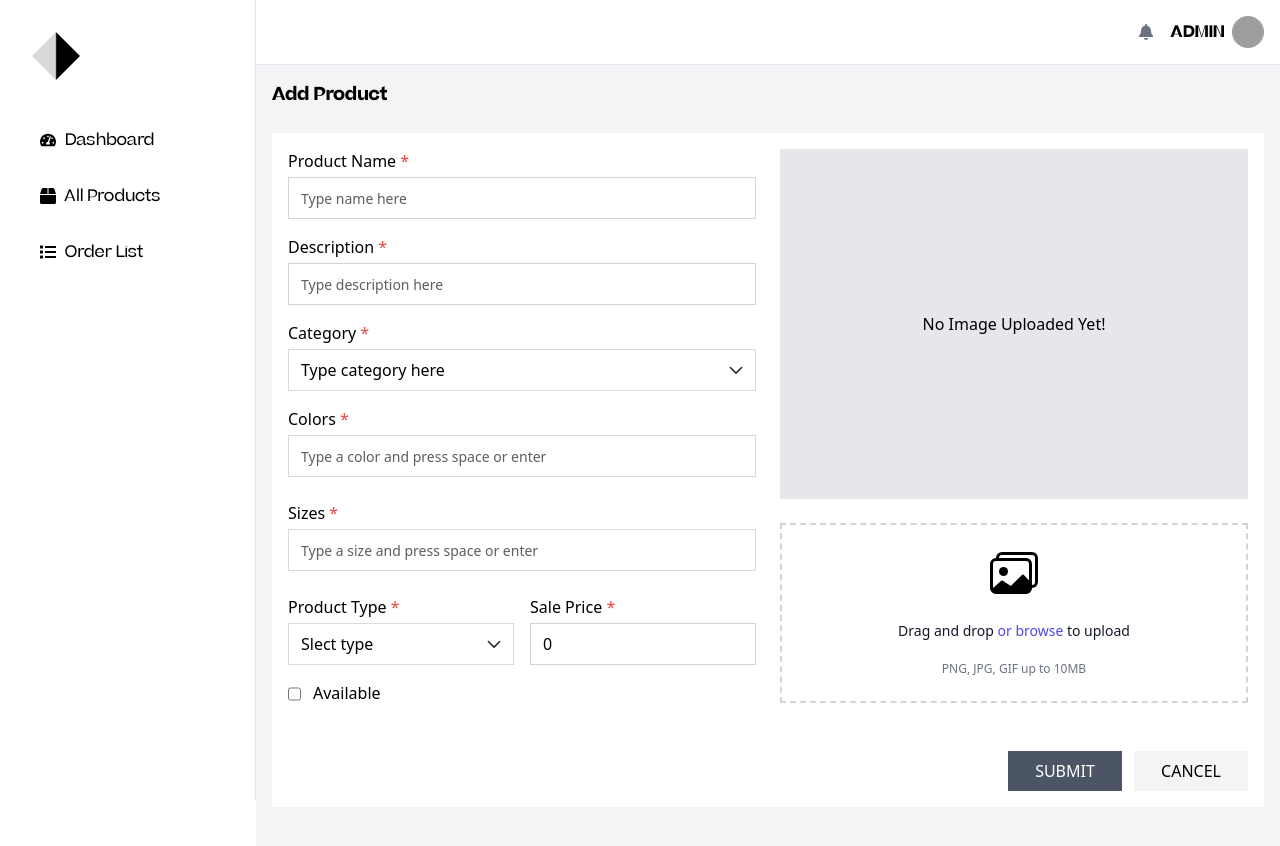
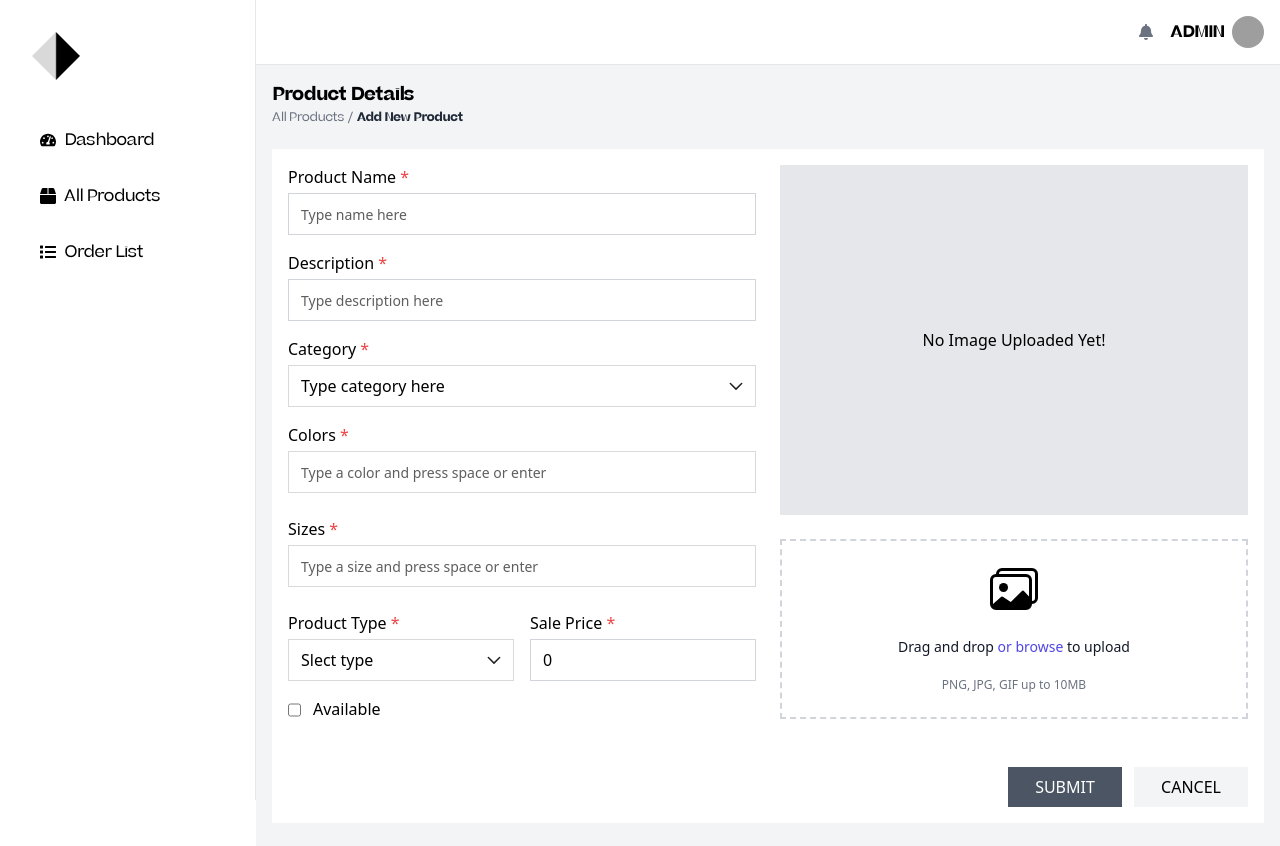
Before and after one commit to Acquaah-Emmanuel-Kofi/fashion-commerce, a Next.js app: page /admin/products/add-new-product in a window 1280 px wide. Shown: the top 846 px of the page. Built offline with nearby package versions, Linux system fonts and the light colour scheme; grey boxes are pictures that could not be loaded.

Commit message:
feat: add breadcrumb to page

```diff
--- a/src/app/admin/(pages)/products/add-new-product/page.tsx
+++ b/src/app/admin/(pages)/products/add-new-product/page.tsx
@@ -4,6 +4,12 @@ import React from "react";
 import ProductForm from "../components/ProductForm";
 import HeaderTitle from "@/app/admin/(components)/HeaderTitle";
 import { ProductCreationForm } from "@/modules/interfaces/products.interface";
+import Breadcrumb from "@/app/shared/components/Breadcrumb";
+
+const breadcrumbItems = [
+  { label: "All Products", href: "/admin/products" },
+  { label: "Add New Product", href: "" },
+];
 
 export default function AddNewProduct() {
   const handleSubmit = (data: ProductCreationForm) => {
@@ -11,7 +17,10 @@ export default function AddNewProduct() {
   };
   return (
     <section className="space-y-6 pb-6">
-      <HeaderTitle title="Add Product" />
+      <div>
+        <HeaderTitle title="Product Details" />
+        <Breadcrumb items={breadcrumbItems} />
+      </div>
       <ProductForm onSubmit={handleSubmit} />
     </section>
   );
--- a/src/app/admin/(pages)/products/page.tsx
+++ b/src/app/admin/(pages)/products/page.tsx
@@ -8,15 +8,13 @@ import ProductList from "./components/ProductList";
 import SearchBar from "@/app/shared/components/Searchbar";
 import { useRouter } from "next/navigation";
 
-const breadcrumbItems = [
-  { label: "Home", href: "/admin" },
-  { label: "All Products", href: "/admin/products" },
-];
+const breadcrumbItems = [{ label: "All Products", href: "" }];
 
 export default function AllProducts() {
   const router = useRouter();
 
-  const handleAddNewProductRoute = () => router.push("/admin/products/add-new-product");
+  const handleAddNewProductRoute = () =>
+    router.push("/admin/products/add-new-product");
 
   return (
     <section className="space-y-6 pb-6">
```
